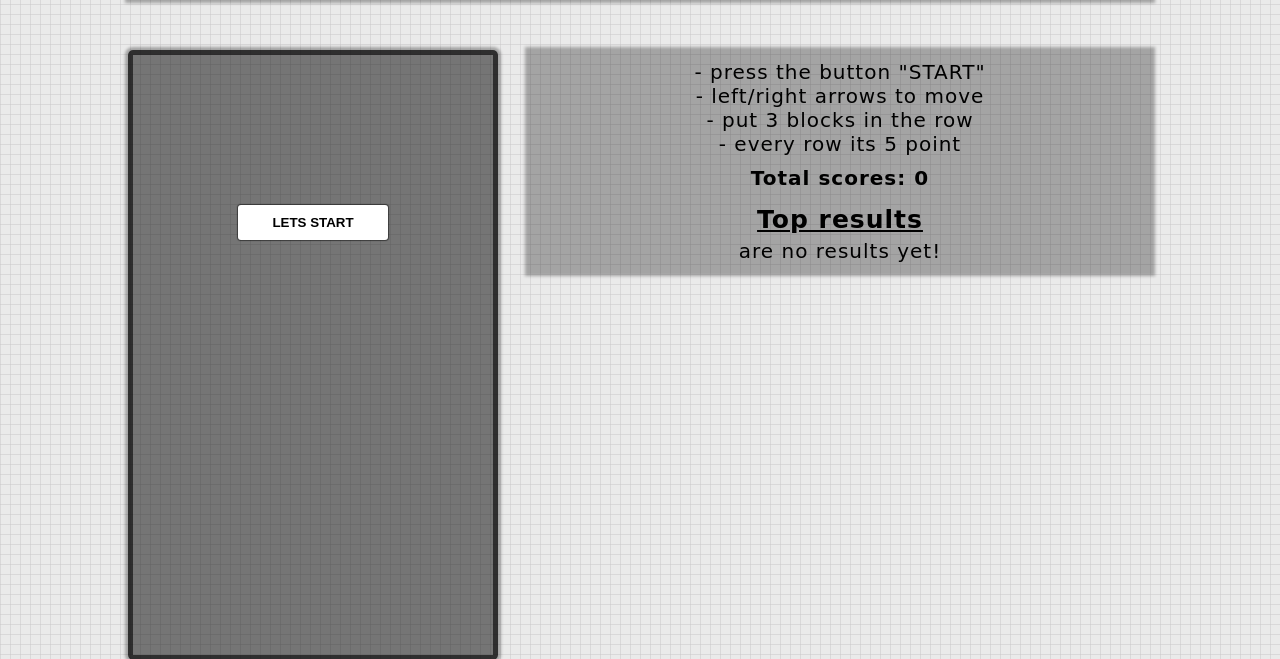
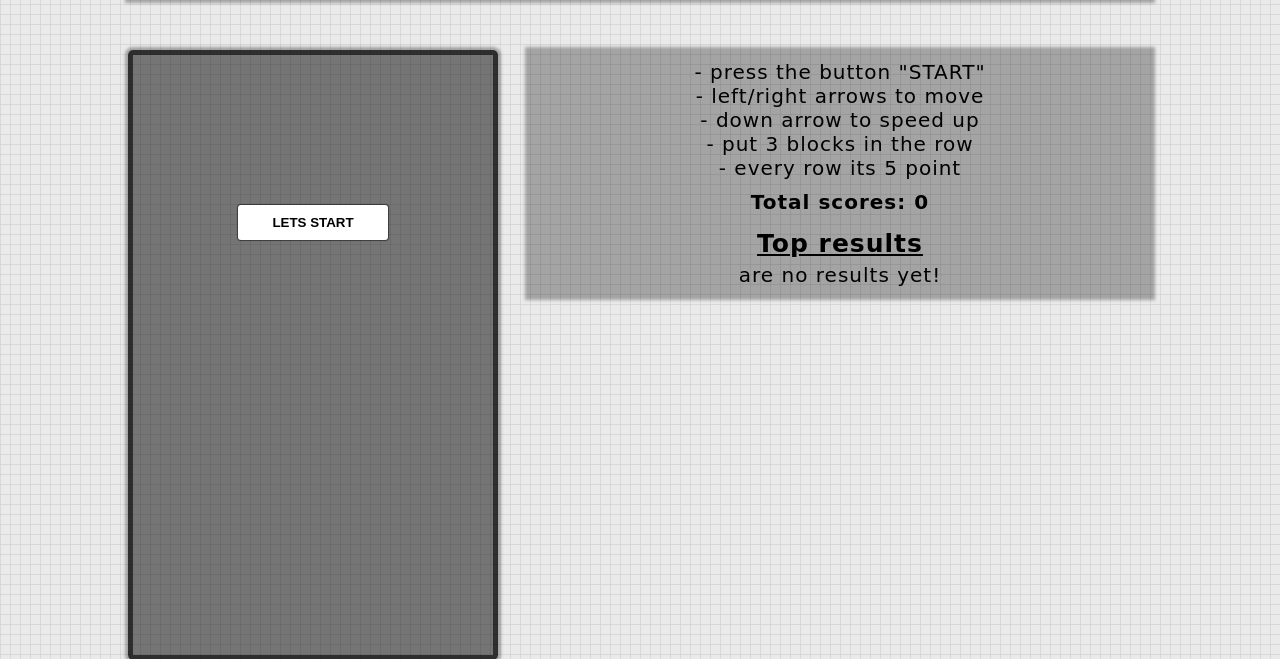
Before and after one commit to fzsys/tetris, a PHP site: page / in a window 1280 px wide. Shown: the part 86-745 px from the top of the page. Run offline with PHP 8.4, Linux system fonts and the light colour scheme; data that the repository does not hold is empty; some web fonts are replaced.

Commit message:
'speed ip function was added'

```diff
--- a/css/main.css
+++ b/css/main.css
@@ -248,7 +248,7 @@ form p {
 }
 
 .controller-block .down {
-    visibility: hidden;
+    /*visibility: hidden;*/
     background: #757575 url(../img/down-1.png) center center no-repeat;
     background-size: 70%;
 }
--- a/index.php
+++ b/index.php
@@ -27,6 +27,7 @@
                         <ul class="rules text-center text-mobile-show">
                             <li>- press the button "START"</li>
                             <li>- left/right arrows to move</li>
+                            <li>- down arrow to speed up</li>
                             <li>- put 3 blocks in the row</li>
                             <li>- every row its 5 point</li>
                         </ul>
@@ -44,6 +45,7 @@
             <ul class="rules text-center">
                 <li>- press the button "START"</li>
                 <li>- left/right arrows to move</li>
+                <li>- down arrow to speed up</li>
                 <li>- put 3 blocks in the row</li>
                 <li>- every row its 5 point</li>
             </ul>
--- a/js/main.js
+++ b/js/main.js
@@ -4,7 +4,7 @@ window.onload = function () {
     let tetrisField = document.querySelector('#tetris-field');
     let scoreField = document.querySelector('.scores');
     let numOfColors = 5; // max - 5
-    let speed = 100; // d
+    let speed = 300; // d
     let score = 0;
     let flag;
     let timer;
@@ -14,6 +14,7 @@ window.onload = function () {
     document.querySelector('.start').onclick = run;
     document.querySelector('.left').onclick = moveLeft;
     document.querySelector('.right').onclick = moveRight;
+    document.querySelector('.down').onclick = moveDown;
 
 
     document.onkeydown = function (e) {
@@ -23,6 +24,12 @@ window.onload = function () {
                 break;
             case "ArrowLeft":
                 moveLeft();
+                break;
+            case "ArrowDown":
+                moveDown();
+                break;
+            case "ArrowUp":
+                run();
                 break;
         }
         return true;
@@ -63,7 +70,7 @@ window.onload = function () {
         }
         tetrisField.innerHTML = out;
         scoreField.innerHTML = score;
-        console.log(tetris);
+        console.table(tetris);
     }
 
 
@@ -83,6 +90,7 @@ window.onload = function () {
         if (document.querySelector('.right').hasAttribute('disabled')) {
             document.querySelector('.right').removeAttribute('disabled');
             document.querySelector('.left').removeAttribute('disabled');
+            document.querySelector('.down').removeAttribute('disabled');
         }
 
          if(document.querySelector('.start')) {
@@ -146,6 +154,27 @@ window.onload = function () {
                         tetris[i][j - 1] = tetris[i][j];
                         tetris[i][j] = 0;
                     }
+                }
+            }
+        }
+        draw();
+    }
+
+    function moveDown() {
+        for (let i = tetris.length - 1; i >= 0; i--) {
+            for (let j = 0; j < tetris[i].length; j++) {
+                if (tetris[i][j] > 0 && tetris[i][j] < 10) {
+                    //console.log('tetris-i-j:' + tetris[i][j]);
+                    //console.log('tetris-i:' + tetris[i]);
+                    for (let k = tetris.length - 1; k >= 0; k--) {
+                        if (tetris[k][j] == 0) {
+                            //console.log('tetris-k-j:' + tetris[k][j]);
+                            tetris[k][j] = tetris[i][j];
+                            tetris[i][j] = 0;
+                            break;
+                        }
+                    }
+                    break;
                 }
             }
         }
```
